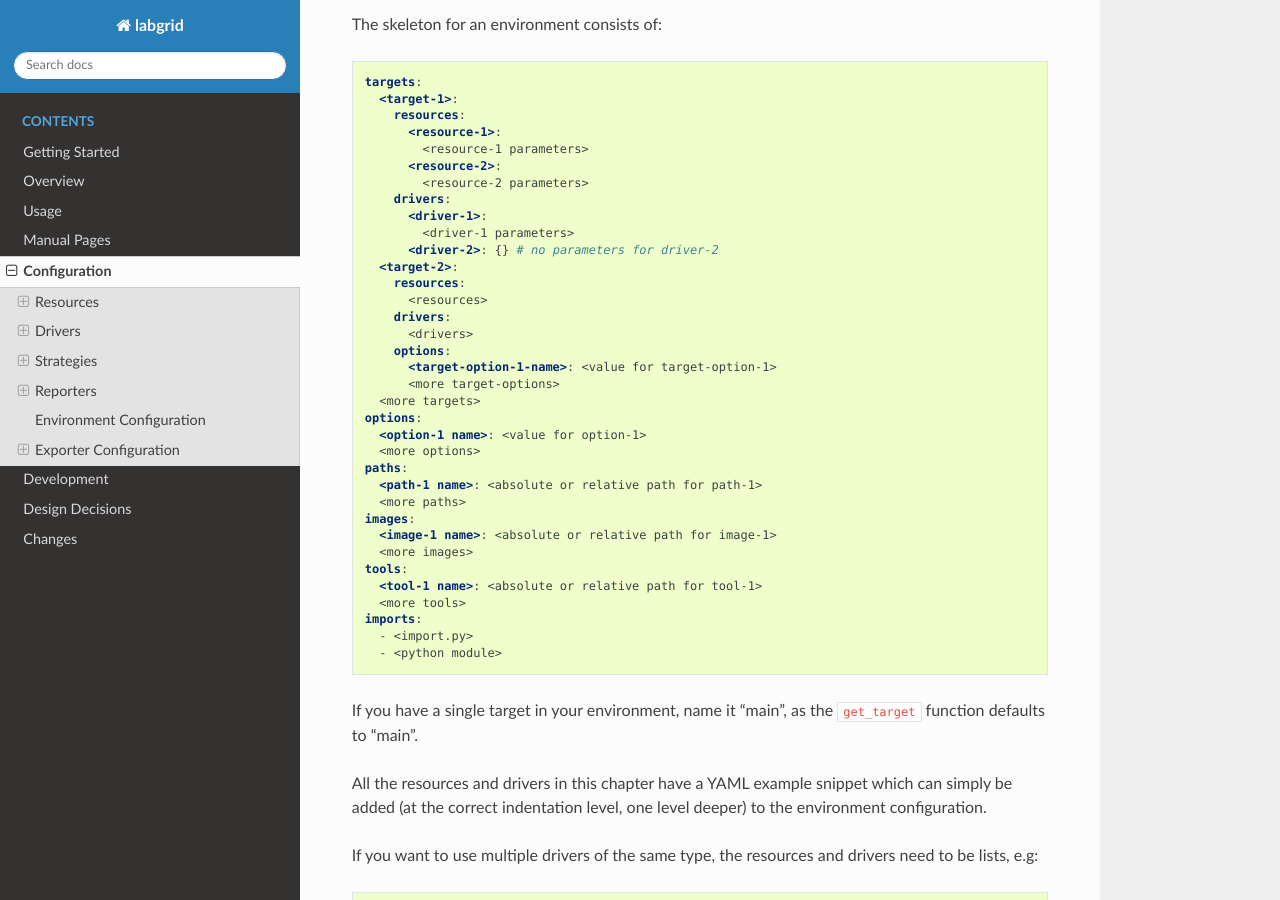
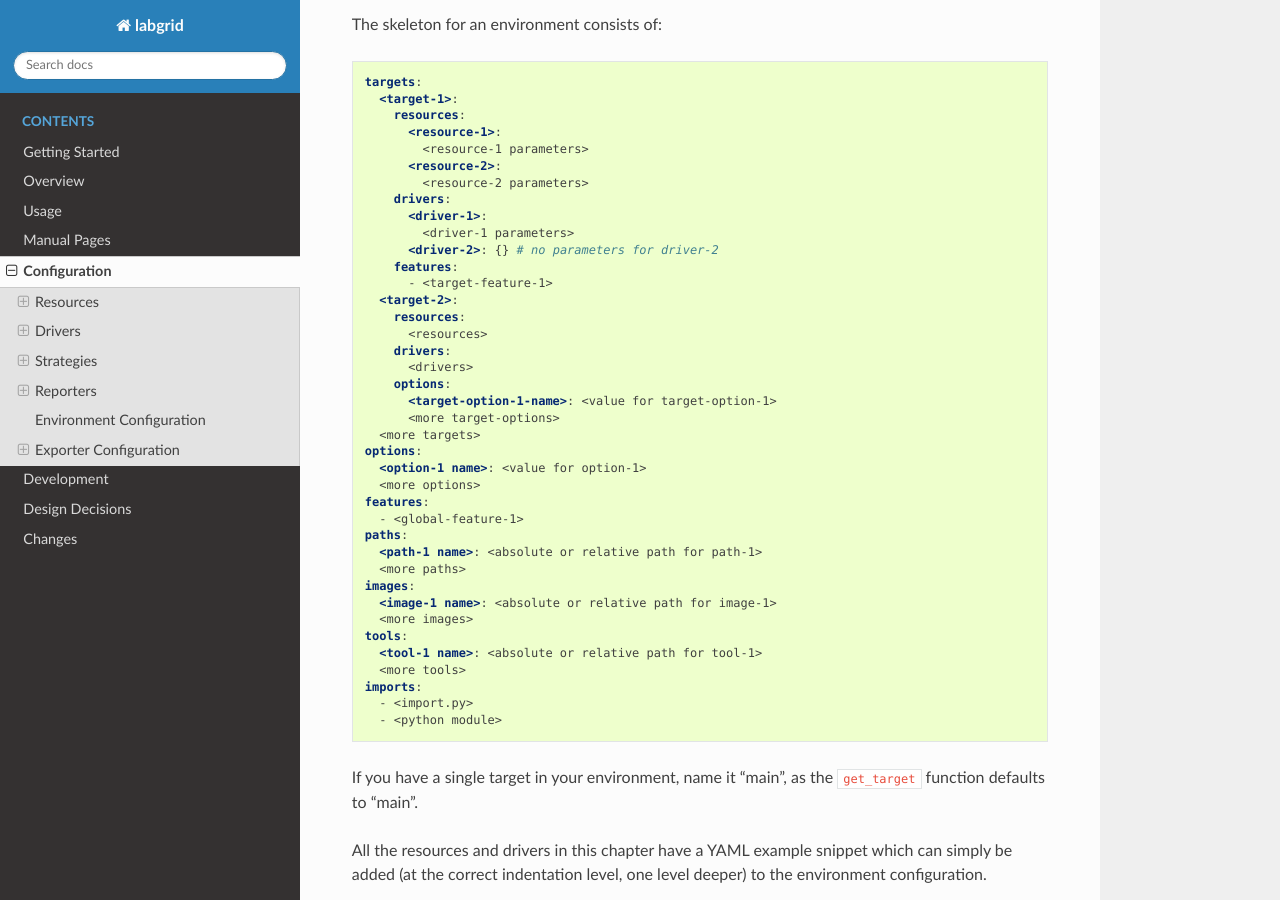
Before and after one commit to labgrid-project/labgrid, a Sphinx documentation site: the page built from doc/configuration.rst, in a window 1280 px wide and 900 px high, scrolled down 56366 px. Built offline with Sphinx 7.4.7 and the Read the Docs theme 2.0.0, drawn with Linux system fonts in a browser that asks for light colours; pages that are not in the unit, such as notebooks, are missing from menus.

Commit message:
doc: configuration: add global/target features to enviroment config skeleton
Signed-off-by: Bastian Krause <bst@pengutronix.de>

```diff
--- a/doc/configuration.rst
+++ b/doc/configuration.rst
@@ -2652,6 +2652,8 @@ The skeleton for an environment consists of:
          <driver-1>:
            <driver-1 parameters>
          <driver-2>: {} # no parameters for driver-2
+       features:
+         - <target-feature-1>
      <target-2>:
        resources:
          <resources>
@@ -2664,6 +2666,8 @@ The skeleton for an environment consists of:
    options:
      <option-1 name>: <value for option-1>
      <more options>
+   features:
+     - <global-feature-1>
    paths:
      <path-1 name>: <absolute or relative path for path-1>
      <more paths>
```
